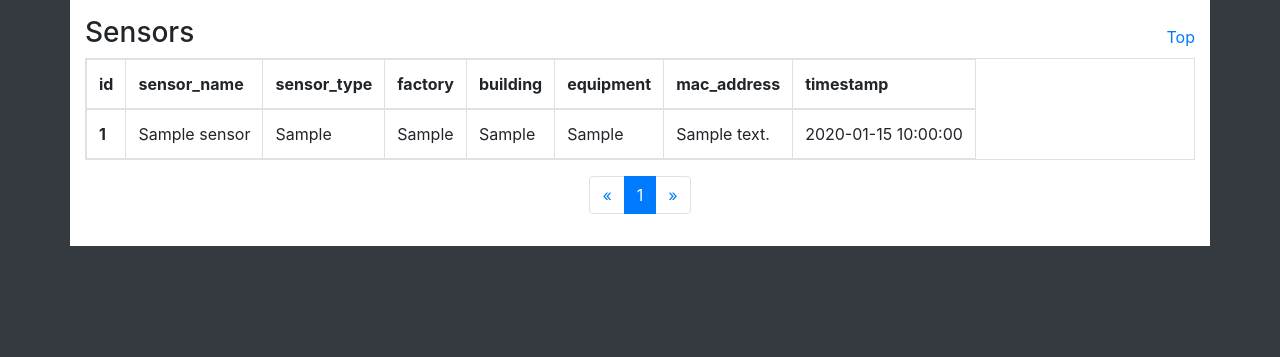
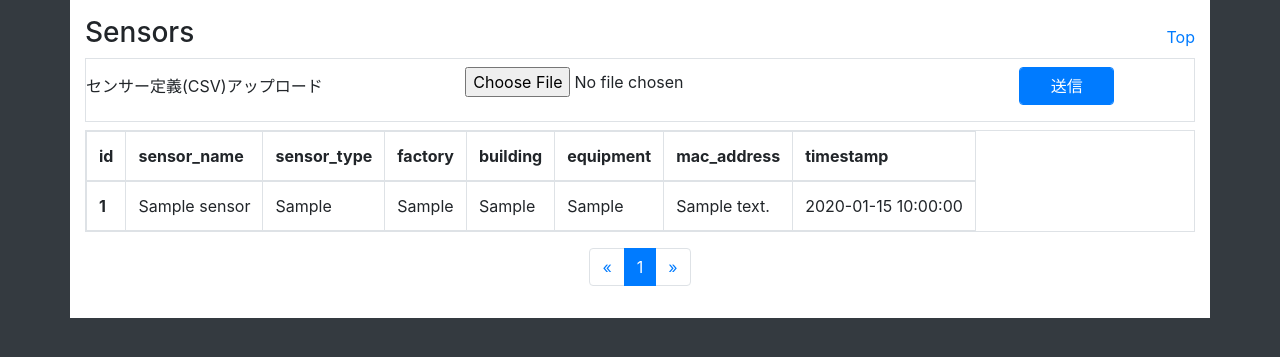
Before and after one commit to BeatCraft/iot-uploader, a FastAPI app: page /tools/sensors in a window 1280 px wide. Shown: the top 357 px of the page. Run offline with FastAPI, Linux system fonts and the light colour scheme; tables that the repository leaves empty hold one stand-in row (values such as "Sample post").

Commit message:
import csv

```diff
--- a/iotuploader/tools.py
+++ b/iotuploader/tools.py
@@ -3,17 +3,20 @@ import os
 import os.path
 import math
 import datetime
+import io
 
-from fastapi import FastAPI, Depends, Request
+from typing import Optional
+from fastapi import FastAPI, Depends, Request, File, UploadFile
 from fastapi.staticfiles import StaticFiles
 from fastapi.templating import Jinja2Templates
-from fastapi.responses import HTMLResponse
+from fastapi.responses import HTMLResponse, RedirectResponse
 from sqlalchemy.orm import Session
 from sqlalchemy import select, func
 
 from .config import get_settings
 from .database import get_db
 from .models import Sensor, SensorData
+from .sensors import import_sensors_csv
 
 settings = get_settings()
 logger = logging.getLogger("gunicorn.error")
@@ -34,7 +37,7 @@ async def get_test():
 
 
 @app.get("/tools/sensors", response_class=HTMLResponse)
-def get_sensors(
+async def get_sensors(
         req: Request,
         page: int = 1,
         size: int = 20,
@@ -59,8 +62,25 @@ def get_sensors(
     return templates.TemplateResponse("sensors.html", ctx)
 
 
+@app.post("/tools/sensors", response_class=HTMLResponse)
+async def post_sensors(
+        req: Request,
+        file: UploadFile = File(None),
+        db: Session = Depends(get_db)):
+
+    form = await req.form()
+    upload_file = form["file"]
+    upload_io = io.StringIO((await upload_file.read()).decode())
+
+    if upload_file:
+        logger.debug(upload_file.filename)
+        import_sensors_csv(db, upload_io)
+
+    return await get_sensors(req, 1, 20, db)
+
+
 @app.get("/tools/sensordata", response_class=HTMLResponse)
-def get_sensordata(
+async def get_sensordata(
         req: Request,
         page: int = 1,
         size: int = 20,
--- a/setup/requirements.txt
+++ b/setup/requirements.txt
@@ -9,4 +9,5 @@ numpy
 Pillow
 pyopencl[pocl]
 httpx
+python-multipart
 pytest
--- a/templates/datalist.html
+++ b/templates/datalist.html
@@ -20,8 +20,11 @@
 
   <div class="row d-flex align-items-center">
     <h3 class="col">{{ title }}</h3>
-    <a href="/tools/" class="col-sm-1 text-right">Top</a>
+    <a href="/tools/" class="col-1 text-right">Top</a>
   </div>
+
+  {% block before_table %}
+  {% endblock %}
 
   <table class="table table-bordered table-responsive">
 
--- a/templates/sensors.html
+++ b/templates/sensors.html
@@ -1,4 +1,14 @@
 {% extends "datalist.html" %}
+  {% block before_table %}
+  <form class="border pt-2 mb-2" method="POST" enctype="multipart/form-data">
+    <div class="form-group row">
+      <label class="col-4 col-form-label" for="file">センサー定義(CSV)アップロード</label>
+      <input type="file" class="form-control-file col-6" name="file" id="file">
+      <button type="submit" class="btn btn-primary form-control col-1">送信</button>
+    </div>
+  </form>
+  {% endblock %}
+
     {% block thead %}
       <th>id</th>
       <th>sensor_name</th>
@@ -9,6 +19,7 @@
       <th>mac_address</th>
       <th>timestamp</th>
     {% endblock %}
+
     {% block tbody %}
       {% for d in sensors %}
       <tr>
```
